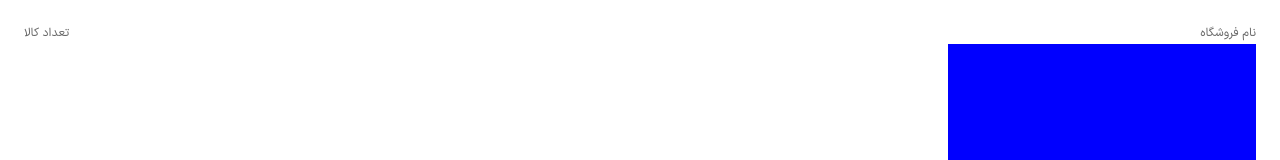
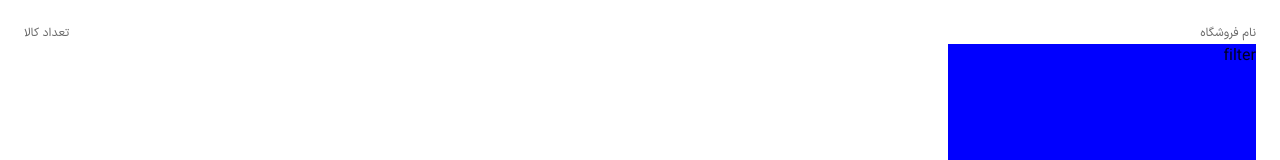
Before and after one commit to mahsaamini23/okala, a Next.js app: page /browse/category in a window 1280 px wide. Shown: the top 160 px of the page. Built offline with nearby package versions, Linux system fonts and the light colour scheme.

Commit message:
add component brandFilter

```diff
--- a/pages/browse/category.tsx
+++ b/pages/browse/category.tsx
@@ -15,7 +15,7 @@ const Categories =()=>{
             </Grid>
             <Grid container item>
                 <Grid md={3} bgcolor={'blue'} height={'700px'}>
-
+                    <BrandFilter/>
                 </Grid>
                 <Grid md={9}></Grid>
             </Grid>
```
